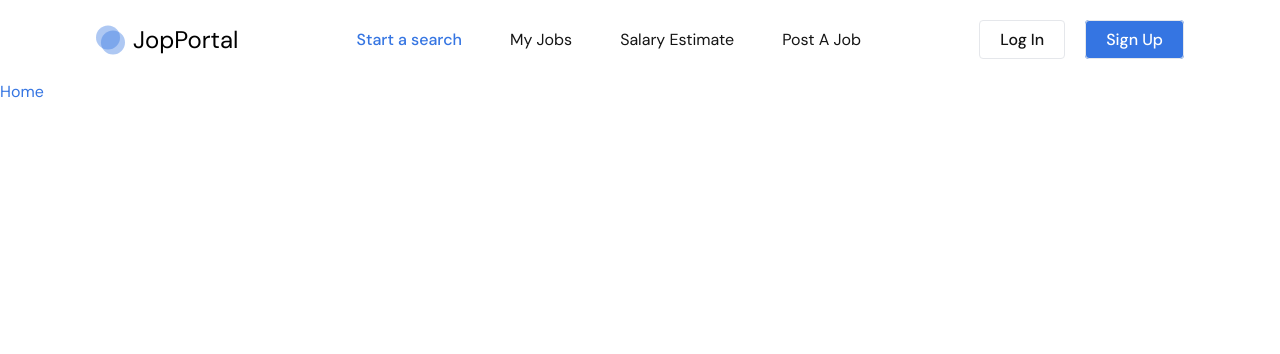
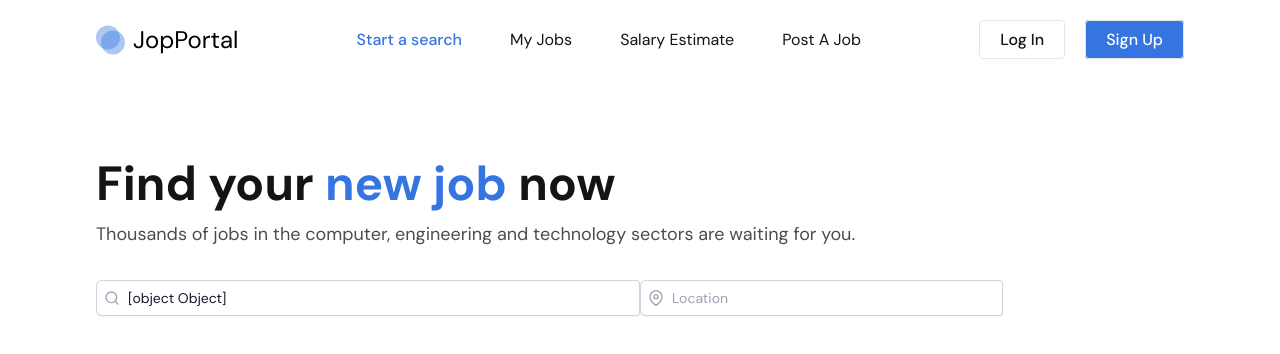
Before and after one commit to Akrmh/job-portal-client, a React (Vite) app: page / in a window 1280 px wide. Shown: the top 354 px of the page. Built offline with nearby package versions, Linux system fonts and the light colour scheme.

Commit message:
add Banner

```diff
--- /dev/null
+++ b/src/components/Banner.jsx
@@ -0,0 +1,40 @@
+import {FiMapPin, FiSearch } from "react-icons/fi"
+
+const Banner = (query, handleInputChange) => {
+
+  return (
+    <div className='max-w-screen-2xl container mx-auto xl:px-24 px-4 md:py-20 py-14'>
+        <h1 className='text-5xl font-bold text-primary mb-3'>Find your <span className='text-blue'>new job</span> now</h1>
+        <p className='text-lg text-black/70 mb-8 '>Thousands of jobs in the computer, engineering and technology sectors are waiting for you.</p>
+
+        <form>
+            <div className='flex justify-start md:flex-row flex-col md:gap-0 gap-4  '>
+                <div className='flex md:rounded-s-md rounded shadow-sm ring-1 ring-inset ring-gray-300
+                focus-within:ring-2 focus-within:ring-inset focus-within:ring-indigo-600 md:w-1/2 w-full'>
+                    <input type="text" name="title" id="title" placeholder='What position are you looking for?'
+                     className='block flex-1 border-0
+                    bg-transparent py-1.5 pl-8 text-gray-900 placeholder:text-gray-400 focus:ring-0
+                    sm:text-sm sm:leading-6'
+                    onChange={handleInputChange}
+                    value={query}
+                    />
+                    <FiSearch className='absolute mt-2.5 ml-2 text-gray-400 ' />
+                </div>
+                <div className='flex md:rounded-s-md rounded shadow-sm ring-1 ring-inset ring-gray-300
+                focus-within:ring-2 focus-within:ring-inset focus-within:ring-indigo-600 md:w-1/3 w-full'>
+                    <input type="text" name="title" id="title" placeholder='Location'
+                     className='block flex-1 border-0
+                    bg-transparent py-1.5 pl-8 text-gray-900 placeholder:text-gray-400 focus:ring-0
+                    sm:text-sm sm:leading-6'
+                    value={""}
+                    />
+                    <FiMapPin className='absolute mt-2.5 ml-2 text-gray-400 ' />
+                </div>
+                <button className=''></button>
+            </div>
+        </form>
+    </div>
+  )
+}
+
+export default Banner
--- a/src/pages/Home.jsx
+++ b/src/pages/Home.jsx
@@ -1,8 +1,16 @@
-import React from 'react'
+import React, { useState } from 'react'
+import Banner from '../components/Banner'
 
 const Home = () => {
+  const [query, setQuery] = useState("")
+  const handleInputChange = (event) => {
+      setQuery(event.target.value)
+  }
+  console.log(query)
   return (
-    <div className='text-blue'>Home</div>
+    <div>
+      <Banner query={query} handleInputChange={handleInputChange}/>
+    </div>
   )
 }
 
```
